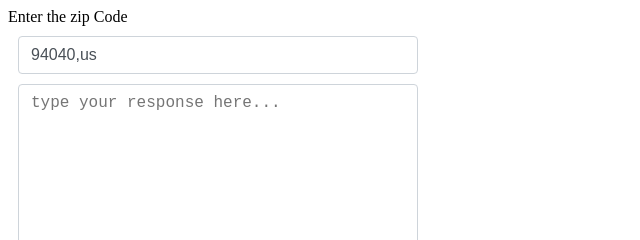
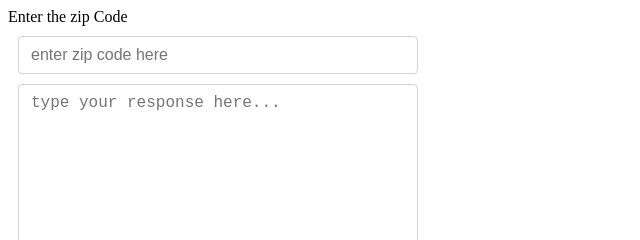
Before and after one commit to anexbmx/udacity-weather-journal-App, a website: page website/index.html in a window 1280 px wide. Shown: the top 240 px of the page, 0-640 px from the left. Drawn offline with Linux system fonts and the light colour scheme.

Commit message:
requires changes

```diff
--- a/website/index.html
+++ b/website/index.html
@@ -12,8 +12,7 @@
     <label for="zip">Enter the zip Code</label>
     <input id="zip"
            type="text"
-           placeholder="enter zip code here"
-           value="94040,us">
+           placeholder="enter zip code here">
     <textarea id="feelings"
               placeholder="type your response here..."
               rows="9"
```
